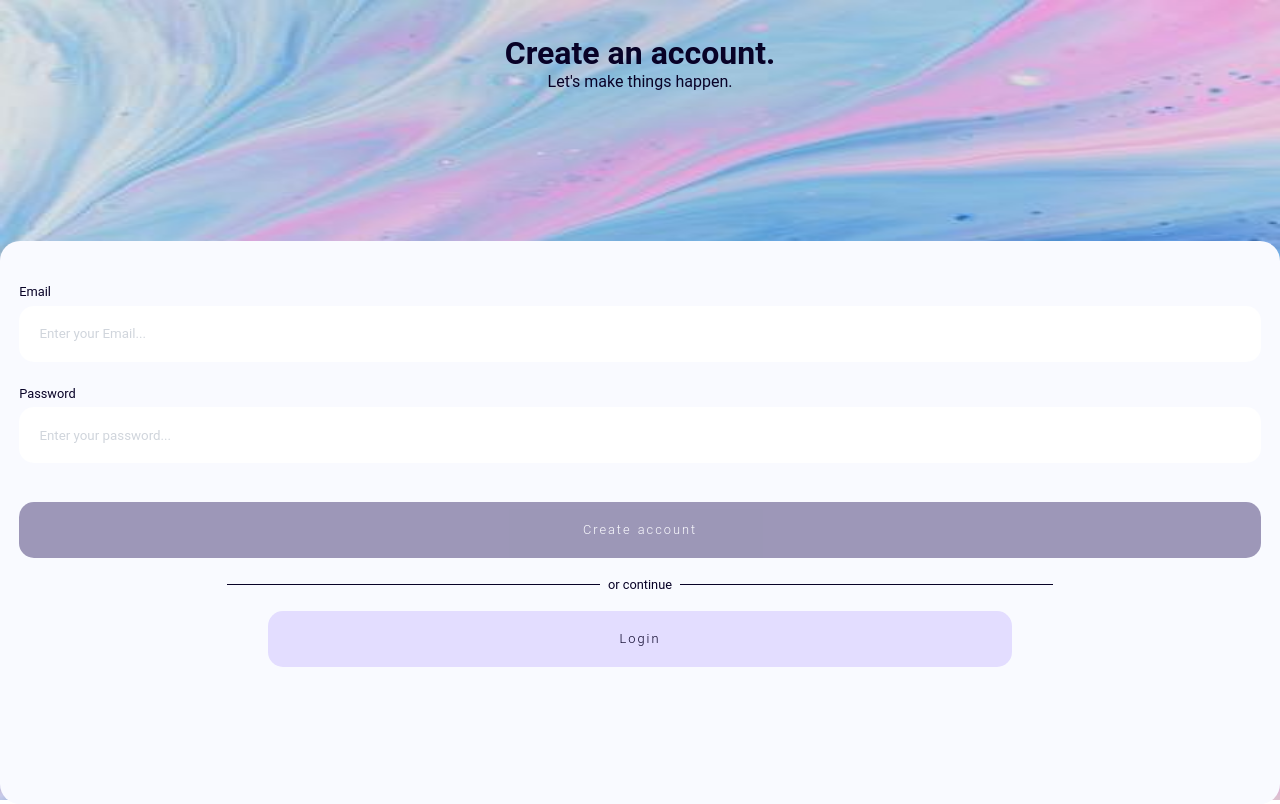
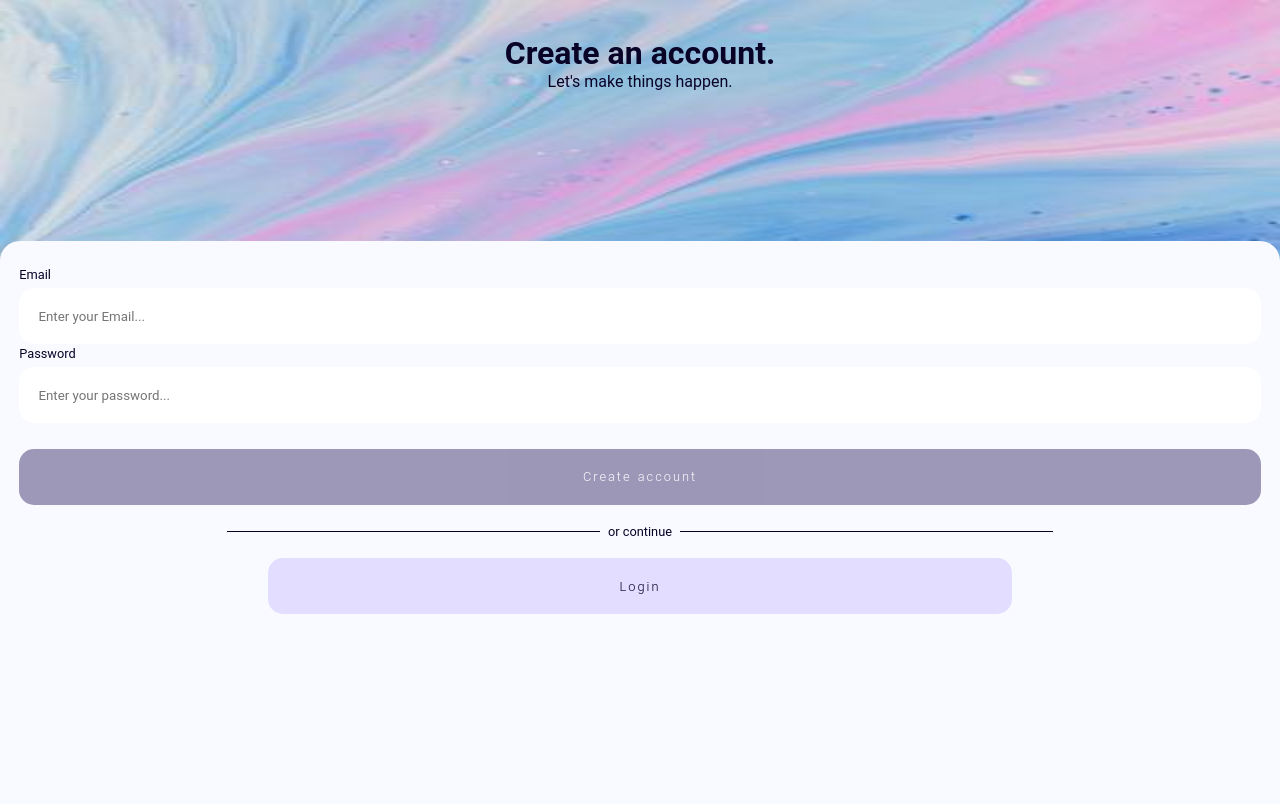
Before and after one commit to FilipDrzazga/simply-todo, a React (Create React App) app: page /createAccount in a window 1280 px wide. Built offline with nearby package versions, Linux system fonts and the light colour scheme.

Commit message:
install Formik & Yup validation form for CreateAccount & Login comp.

```diff
--- a/package.json
+++ b/package.json
@@ -8,12 +8,14 @@
     "@testing-library/react": "^13.4.0",
     "@testing-library/user-event": "^13.5.0",
     "firebase": "^9.17.1",
+    "formik": "^2.2.9",
     "react": "^18.2.0",
     "react-dom": "^18.2.0",
     "react-router-dom": "^6.8.1",
     "react-scripts": "5.0.1",
     "styled-components": "^5.3.6",
-    "web-vitals": "^2.1.4"
+    "web-vitals": "^2.1.4",
+    "yup": "^1.0.0"
   },
   "scripts": {
     "predeploy": "npm run build",
--- a/src/Components/Button.js
+++ b/src/Components/Button.js
@@ -2,12 +2,18 @@ import React from "react";
 import { useNavigate } from "react-router";
 import * as S from "../styled/Button.styled";
 
-const Button = ({ children, size, color, disabled, navigateTo }) => {
+const Button = ({ children, type, size, color, disabled, navigateTo }) => {
 
     const navigate = useNavigate();
 
     return (
-        <S.Button onClick={()=> navigate(navigateTo)} disabled={disabled} size={size} color={color}>{children}</S.Button>
+        <S.Button
+            type={type}
+            size={size}
+            color={color}
+            disabled={disabled}
+            onClick={() => navigate(navigateTo)}>{children}
+        </S.Button>
     )
 };
 
--- a/src/Components/Input.js
+++ b/src/Components/Input.js
@@ -2,9 +2,23 @@ import React from "react";
 
 import * as S from '../styled/Input.styled'
 
-const Input = ({id, type, placeholder, htmlFor, labelText}) => {
+const Input = ({id, type, value, error, touched, onChange, onBlur, placeholder, htmlFor, labelText}) => {
     return (
-        <S.Label htmlFor={htmlFor}>{labelText}<S.Input id={id} type={type} placeholder={placeholder}></S.Input></S.Label>
+        <>
+            <S.Label htmlFor={htmlFor}>{labelText}
+                <S.Input
+                    id={id}
+                    type={type}
+                    value={value}
+                    error={error}
+                    touched={touched}
+                    onChange={onChange}
+                    onBlur={onBlur}
+                    placeholder={placeholder}>
+                </S.Input>
+            </S.Label>
+            <S.ErrorMessage>{ touched && error }</S.ErrorMessage>
+        </>
     )
 }
 
--- a/src/pages/CreateAccount.js
+++ b/src/pages/CreateAccount.js
@@ -3,9 +3,27 @@ import * as S from "../styled/CreateAccount.styled";
 import Button from "../Components/Button";
 import Input from "../Components/Input";
 
+import { useFormik } from 'formik';
+import { validationSchema } from "../utils/validationSchema";
+
 import abstractMobile from '../Image/abstract-mobile.jpg';
 
 const CreateAccount = () => {
+
+    const onSubmit = (values, actions) => {
+        console.log(actions, values);
+    };
+
+    const { values, errors, touched, isValid, handleBlur, handleChange, handleSubmit } = useFormik({
+        initialValues: {
+            email: '',
+            password: ''
+        },
+        validateOnMount:true,
+        validationSchema: validationSchema,
+        onSubmit: onSubmit,
+    });
+
     return (
       <S.Section>
         <header>
@@ -13,23 +31,47 @@ const CreateAccount = () => {
           <h2>Let's make things happen.</h2>
         </header>
         <figure>
-                <img src={abstractMobile} alt='abstract' />
+          <img src={abstractMobile} alt="abstract" />
         </figure>
-                <S.Form>
+        <S.Form onSubmit={handleSubmit} autoComplete="off">
           <S.InputsContainer>
-                        <Input id='email' type='text' placeholder='Enter your Email...' htmlFor='email' labelText='Email' />
-                        <Input id='password' type='text' placeholder='Enter your password...' htmlFor='password' labelText='Password' />
+            <Input
+              id="email"
+              type="text"
+              value={values.email}
+              error={errors.email}
+              touched={touched.email}
+              onChange={handleChange}
+              onBlur={handleBlur}
+              placeholder="Enter your Email..."
+              htmlFor="email"
+              labelText="Email"
+            />
+            <Input
+              id="password"
+              type="text"
+              value={values.password}
+              error={errors.password}
+              touched={touched.password}
+              onChange={handleChange}
+              onBlur={handleBlur}
+              placeholder="Enter your password..."
+              htmlFor="password"
+              labelText="Password"
+            />
           </S.InputsContainer>
           <S.ButtonContainer>
-                        <Button size='xl' color='dark' disabled>Create account</Button>
+            <Button type='submit' size="xl" color="dark" disabled={!isValid}>Create account</Button>
             <div>
-                            <hr/><span>or continue</span><hr/>
+              <hr />
+              <span>or continue</span>
+              <hr />
             </div>
-                        <Button size='l' color='light' navigateTo='/login'>Login</Button>
+            <Button size="l" color="light" navigateTo="/login">Login</Button>
           </S.ButtonContainer>
         </S.Form>
       </S.Section>
-    )
+    );
 };
 
 export default CreateAccount;
--- a/src/pages/Login.js
+++ b/src/pages/Login.js
@@ -3,9 +3,27 @@ import * as S from "../styled/CreateAccount.styled";
 import Button from "../Components/Button";
 import Input from "../Components/Input";
 
+import { useFormik } from 'formik';
+import { validationSchema } from "../utils/validationSchema";
+
 import abstractMobile from '../Image/abstract-mobile.jpg';
 
 const CreateAccount = () => {
+
+    const onSubmit = (values, actions) => {
+        console.log(actions, values);
+    };
+
+    const { values, errors, touched, isValid, handleBlur, handleChange, handleSubmit } = useFormik({
+        initialValues: {
+            email: '',
+            password: ''
+        },
+        validateOnMount:true,
+        validationSchema: validationSchema,
+        onSubmit: onSubmit,
+    });
+
     return (
       <S.Section>
         <header>
@@ -13,23 +31,47 @@ const CreateAccount = () => {
           <h2>Let's make things happen.</h2>
         </header>
         <figure>
-                <img src={abstractMobile} alt='abstract' />
+          <img src={abstractMobile} alt="abstract" />
         </figure>
-                <S.Form>
+        <S.Form onSubmit={handleSubmit} autoComplete='off'>
           <S.InputsContainer>
-                    <Input id='email' type='text' placeholder='Enter your Email...' htmlFor='email' labelText='Email' />
-                    <Input id='password' type='text' placeholder='Enter your password...' htmlFor='password' labelText='Password' />
+            <Input
+              id="email"
+              type="text"
+              value={values.email}
+              error={errors.email}
+              touched={touched.email}
+              onChange={handleChange}
+              onBlur={handleBlur}
+              placeholder="Enter your Email..."
+              htmlFor="email"
+              labelText="Email"
+            />
+            <Input
+              id="password"
+              type="text"
+              value={values.password}
+              error={errors.password}
+              touched={touched.password}
+              onChange={handleChange}
+              onBlur={handleBlur}
+              placeholder="Enter your password..."
+              htmlFor="password"
+              labelText="Password"
+            />
           </S.InputsContainer>
           <S.ButtonContainer>
-                        <Button size='xl' color='dark' disabled>Login</Button>
+            <Button type='submit' size="xl" color="dark" disabled={!isValid}>Login</Button>
             <div>
-                            <hr/><span>or continue</span><hr/>
+              <hr />
+              <span>or continue</span>
+              <hr />
             </div>
-                        <Button size='l' color='light' navigateTo='/createAccount'>Create account</Button>
+            <Button size="l" color="light" navigateTo="/createAccount">Create account</Button>
           </S.ButtonContainer>
         </S.Form>
       </S.Section>
-    )
+    );
 };
 
 export default CreateAccount;
--- a/src/styled/CreateAccount.styled.js
+++ b/src/styled/CreateAccount.styled.js
@@ -19,7 +19,6 @@ const Section = styled.section`
             color:${({theme})=>theme.colors.darkPurple};
         }
         h2{
-            // align-self:flex-start;
             font-size:${({ theme }) => theme.fontSizes[1]};
             font-weight: 400;
             color:${({theme})=>theme.colors.darkPurple};
@@ -37,7 +36,7 @@ const Form = styled.form`
     left:0;
     width:100%;
     height:70%;
-    border-radius:20px;
+    border-radius:20px 20px 0 0;
     background-color:${({theme})=>theme.colors.lightGray};
     display:flex;
     flex-direction:column;
@@ -49,24 +48,9 @@ const InputsContainer = styled.div`
     width:100%;
     display:flex;
     flex-direction:column;
-    gap:${({theme})=>theme.margin[3]};
-    margin-top:${({theme})=>theme.margin[3]};
-    input{
-        width: 100%;
-        height: 3.5rem;
-        margin-top:${({ theme }) => theme.margin[0]};
-        padding-left:${({theme})=>theme.padding[4]};
-        border: 1px solid transparent;
-        border-radius:15px;
-        &::placeholder{
-            color:${({theme})=>theme.colors.placeholder};
-        }
-    }
-    label{
-        font-size:${({ theme }) => theme.fontSizes[0]};
-        color:${({theme})=>theme.colors.darkPurple};
-    }
-    `
+    gap:${({theme})=>theme.margin[1]};
+    margin-top:${({theme})=>theme.margin[0]};
+`
 
 const ButtonContainer = styled.div`
     width:100%;
--- a/src/styled/Input.styled.js
+++ b/src/styled/Input.styled.js
@@ -1,4 +1,4 @@
-import styled from "styled-components";
+import styled, { css } from "styled-components";
 
 const Input = styled.input`
     width: 100%;
@@ -7,19 +7,35 @@ const Input = styled.input`
     padding-left:${({theme})=>theme.padding[4]};
     border: none;
     border-radius:15px;
+    color:${({theme})=>theme.colors.darkPurple};
+    ${({ error, touched }) => error && touched && css`
+    outline:3px solid ${({theme})=>theme.colors.inputErrorOutline};
+    border:1px solid ${({ theme }) => theme.colors.inputError};
+    `};
+    ${({ error, touched }) => !error && touched && css`
+    outline:3px solid ${({theme})=>theme.colors.inputCorrectOutline};
+    border:1px solid ${({ theme }) => theme.colors.inputCorrect};
+    `};
     &:placeholder{
         color:${({theme})=>theme.colors.placeholder};
     }
     &:focus{
         outline:3px solid ${({theme})=>theme.colors.inputFocusOutline};
         border:1px solid ${({ theme }) => theme.colors.inputFocus};
-            color:${({theme})=>theme.colors.darkPurple};
     }
 `
 
 const Label = styled.label`
     font-size:${({ theme }) => theme.fontSizes[0]};
-        color:${({theme})=>theme.colors.darkPurple}
+    color:${({ error, touched, theme })=> error && touched ? theme.colors.inputError : theme.colors.darkPurple};
 `
 
-export { Input, Label };
+const ErrorMessage = styled.span`
+    width:100%;
+    height:10px;
+    margin-top:-3%;
+    font-size:${({ theme }) => theme.fontSizes[0]};
+    color:${({ theme }) => theme.colors.inputError};
+`
+
+export { Input, Label, ErrorMessage };
--- a/src/styled/theme.js
+++ b/src/styled/theme.js
@@ -27,7 +27,11 @@ const rules = {
         lightGray:'#F9FAFF',
         placeholder: '#D0D5DC',
         inputFocus: '#1C53F4',
-        inputFocusOutline: '#1C53F450',
+        inputFocusOutline: '#1C53F470',
+        inputError: '#EA4335',
+        inputErrorOutline: '#EA433570',
+        inputCorrect: '#34A853',
+        inputCorrectOutline: '#34A85370',
         white: '#FFFFFF'
     },
 };
--- /dev/null
+++ b/src/utils/validationSchema.js
@@ -0,0 +1,12 @@
+import * as yup from 'yup';
+
+const passwordRegex = /^(?=.*[a-z])(?=.*[A-Z])(?=.*\d)[a-zA-Z\d]{8,}$/
+
+const validationSchema = yup.object().shape({
+    email: yup.string().email("*Please enter a valid email").required("*Required"),
+    password: yup.string().matches(passwordRegex, {
+        message: "*Min. 8 characters, at least one uppercase letter, lowercase and number"
+    }).required("*Required"),
+});
+
+export { validationSchema };
```
Also changed, not shown: src/firebase/firebase.js (renamed from src/Components/firebase/firebase.js), 1 other file (tests, documents, lock files or other folders). Lines whose indentation alone changed are shown as unchanged.
